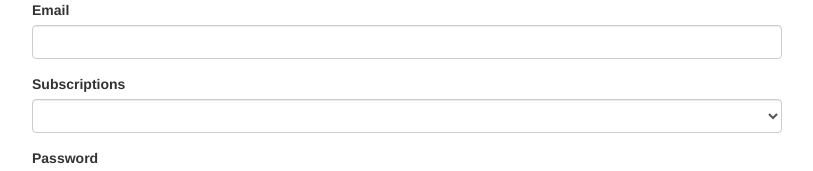
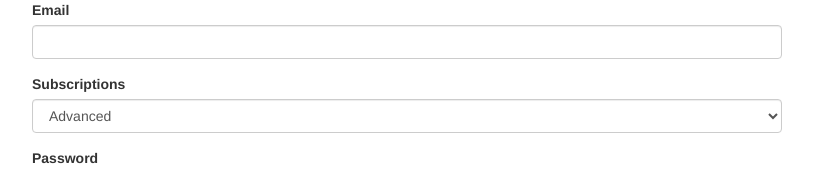
Before and after one commit to amitchell05/forms-td-assignment-start, an Angular app: page / in a window 1280 px wide. Shown: the top 171 px of the page, without its empty margins (233-1046 px from the left). Built offline with nearby package versions, Linux system fonts and the light colour scheme.

Commit message:
Use one-way property binding to set default value for subscription

```diff
--- a/src/app/app.component.html
+++ b/src/app/app.component.html
@@ -36,7 +36,7 @@
             <select
               id="subscription"
               class="form-control"
-              ngModel
+              [ngModel]="selectedSubscription"
               name="subscription"
             >
               <option
--- a/src/app/app.component.ts
+++ b/src/app/app.component.ts
@@ -9,6 +9,7 @@ import { NgForm } from '@angular/forms';
 export class AppComponent {
   @ViewChild('f') signupForm: NgForm;
   subscriptions: string[] = ['Basic', 'Advanced', 'Pro'];
+  selectedSubscription: string = 'Advanced';
   user = {
     email: '',
     subscription: '',
```
